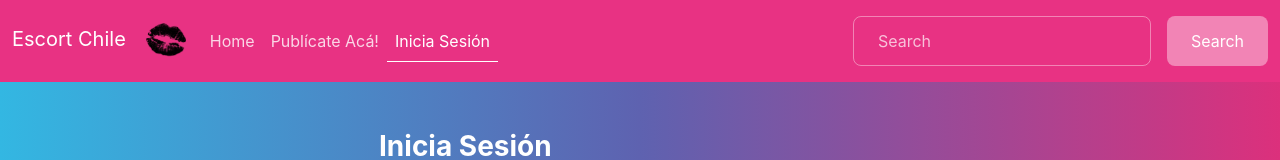
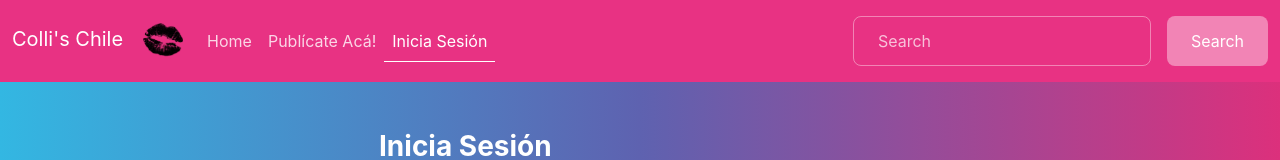
Before and after one commit to ignacioainol/cort-frontend, a React (Create React App) app: page /login in a window 1280 px wide. Shown: the top 160 px of the page. Built offline with nearby package versions, Linux system fonts and the light colour scheme.

Commit message:
change header

```diff
--- a/src/components/partials/Header.js
+++ b/src/components/partials/Header.js
@@ -7,7 +7,7 @@ export const Header = () => {
         <nav className="navbar navbar-expand-lg navbar-dark bg-primary">
             <div className="container-fluid ">
                 <Link to="/" className="navbar-brand">
-                    Escort Chile
+                    Colli's Chile
                     <img src={blackkiss} className='kissImg animate__animated animate__zoomIn' alt="kiss logo" />
                 </Link>
                 <button className="navbar-toggler" type="button" data-bs-toggle="collapse" data-bs-target="#navbarColor01" aria-controls="navbarColor01" aria-expanded="false" aria-label="Toggle navigation">
```
